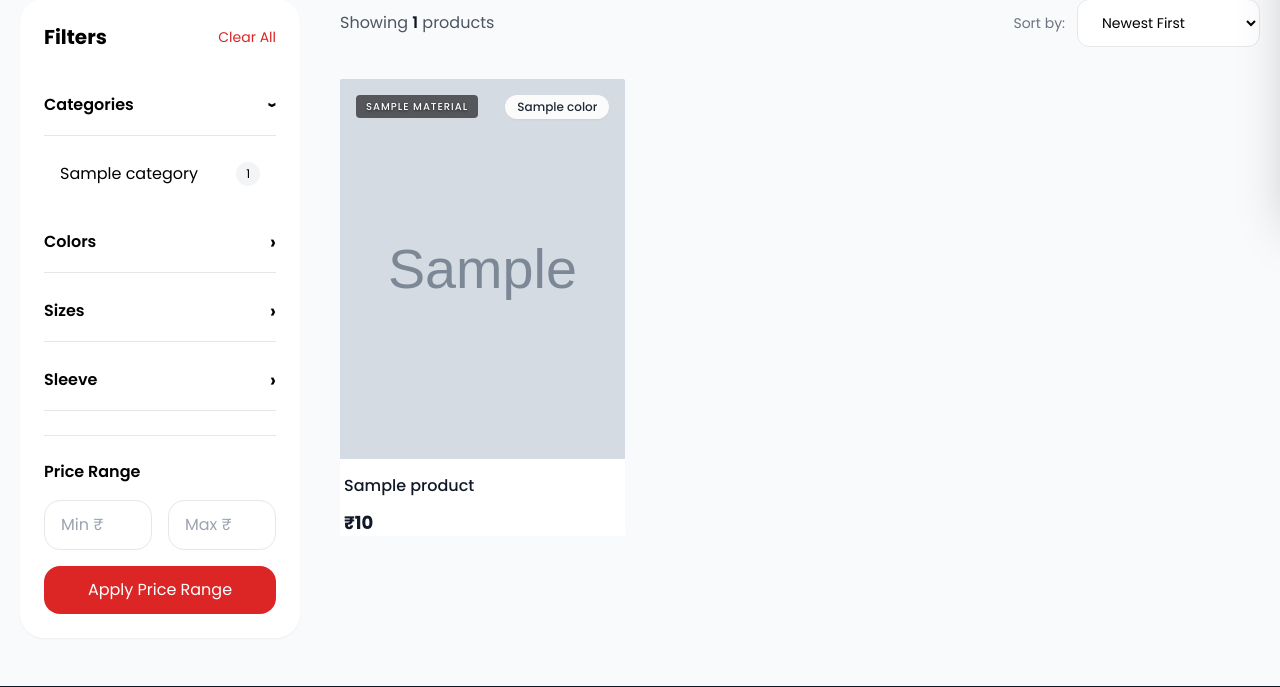
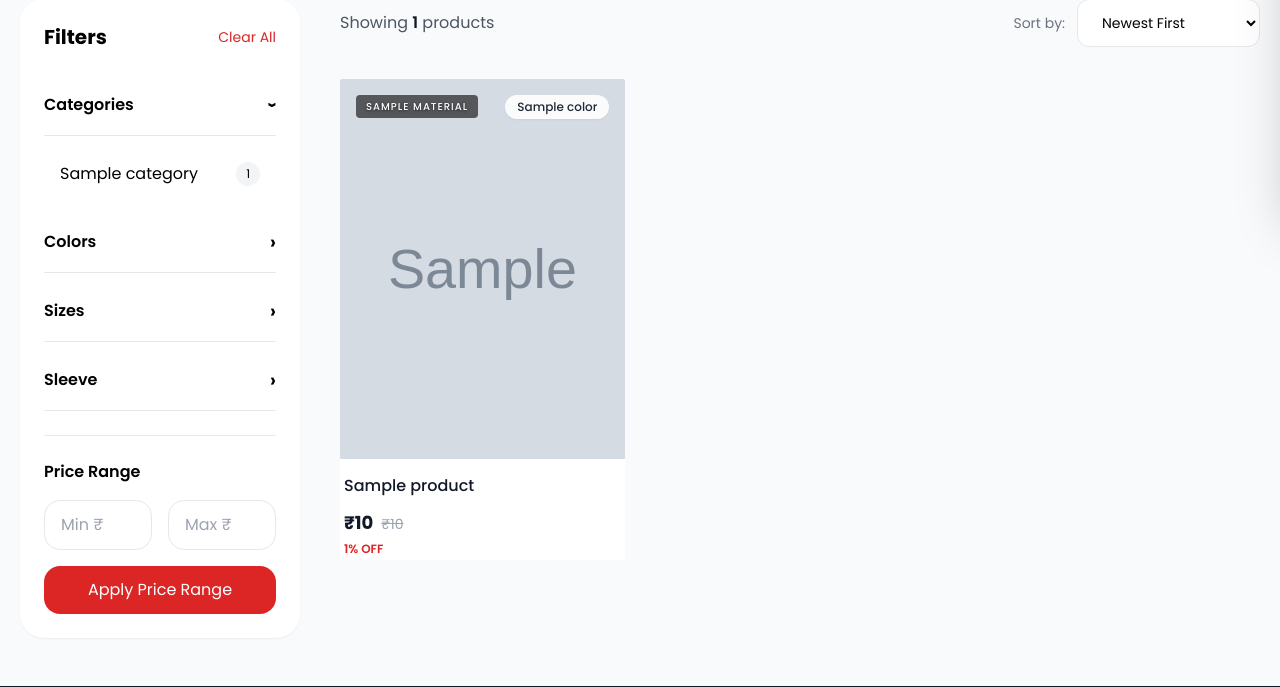
Before and after one commit to srreeraj/KurtiShop, a Django app: template Kurtishop/templates/products/product_list.html in a window 1280 px wide. Shown: the part 586-1273 px from the top of the page. Run offline with Django 5.2, Linux system fonts and the light colour scheme; the template is opened without the code that fills it: most values are stand-ins (such as "Sample title", 1, 10 or a date in 2020); grey boxes marked "Sample" are stand-in pictures; some libraries are stand-ins or nearby versions.

Commit message:
updated product cart with price details

```diff
--- a/Kurtishop/templates/includes/product_card.html
+++ b/Kurtishop/templates/includes/product_card.html
@@ -58,18 +58,34 @@
     <!-- Product Info -->
     <div class="pt-4 flex-1 flex flex-col px-1">
         <a href="{% url 'product_detail' product.product.slug %}?color={{ product.color.id }}"
-           class="flex-1">
+            class="flex-1">
             <h3 class="text-[16px] font-medium leading-snug text-gray-900 line-clamp-2 hover:text-red-600 transition-colors">
                 {{ product.product.name }}
             </h3>
         </a>
 
-        <!-- Price -->
+        <!-- Price Section - Updated -->
         <div class="mt-3">
-            <span class="text-[18px] font-bold text-gray-900">
-                ₹{{ product.display_price|floatformat:0 }}
+            <div class="flex items-baseline gap-2">
+                <!-- Main Discounted Price -->
+                <span class="text-[18px] font-bold text-gray-900">
+                    ₹{{ product.display_price|floatformat:0 }}
+                </span>
+
+                <!-- Original Price (Strikethrough) - Show only if discounted -->
+                {% if product.discount_percentage and product.discount_percentage > 0 %}
+                    <span class="text-sm line-through text-gray-400">
+                        ₹{{ product.price|floatformat:0 }}
+                    </span>
+                {% endif %}
+            </div>
+
+            <!-- Optional: Discount Badge -->
+            {% if product.discount_percentage and product.discount_percentage > 0 %}
+            <span class="inline-block mt-1 text-red-600 text-xs font-semibold">
+                {{ product.discount_percentage }}% OFF
             </span>
+            {% endif %}
         </div>
-
     </div>
 </div>
```
